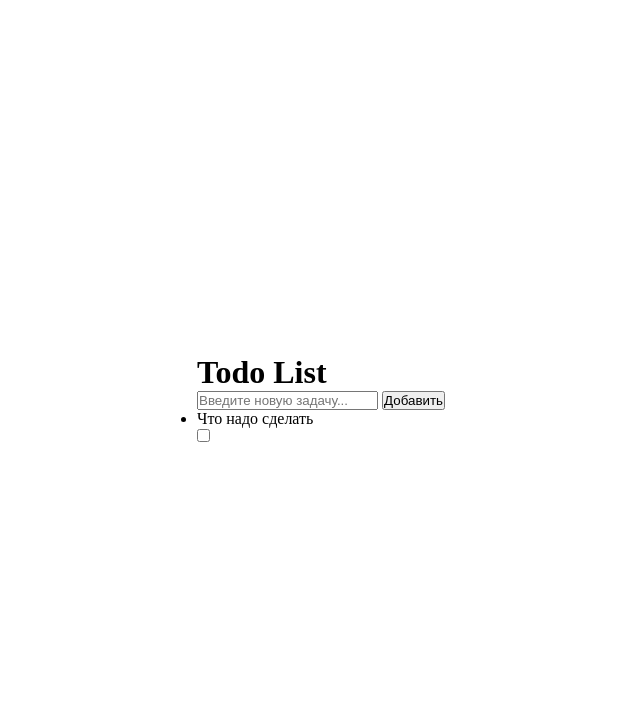
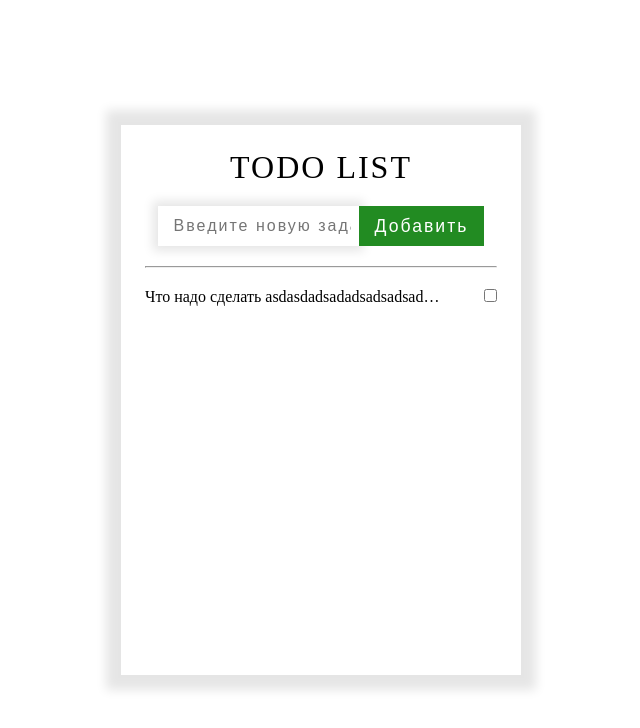
Before and after one commit to NeverLightBeNight/Todo-List-html-css-js-, a plain HTML site: page src/index.html in a window 1280 px wide. Shown: the whole page, without its empty margins (319-959 px from the left). Drawn offline with Linux system fonts and the light colour scheme.

Commit message:
Stilization is finished

```diff
--- a/src/index.html
+++ b/src/index.html
@@ -13,9 +13,10 @@
             <input type="text" placeholder="Введите новую задачу...">
             <button>Добавить</button>
         </div>
+        <hr class="line">
         <ul class="list__tasks">
             <li class="list__tasks--task">
-                <p>Что надо сделать</p>
+                <p>Что надо сделать asdasdadsadadsadsadsadasdasdasdasdasdasdadasdas
                 <div class="success">
                     <input type="checkbox">
                 </div>
--- a/src/style.css
+++ b/src/style.css
@@ -11,3 +11,109 @@ body {
     justify-content: center;
     align-items: center;
 }
+
+.todo {
+    min-width: 250px;
+    width: 400px;
+    min-height: 550px;
+    box-shadow:  0 0 10px 15px rgba(0, 0, 0, .1);
+    padding: 1.5rem;
+    display: flex;
+    flex-direction: column;
+    margin-inline: 1rem;
+}
+
+.todo h1 {
+    text-align: center;
+    letter-spacing: 2px;
+    text-transform: uppercase;
+    font-weight: 500;
+    font-size: 2em;
+    margin-bottom: 20px;
+}
+
+.todo__container--display {
+    width: 100%;
+    min-height: 40px;
+    display: flex;
+    justify-content: center;
+    align-items: center;
+}
+
+.line {
+    margin: 20px 0px;
+}
+
+.todo__container--display input {
+    border: none;
+    outline: none;
+    height: 40px;
+    box-shadow: 0 0 10px 5px rgba(0, 0, 0, .1);
+    padding-left: 1rem;
+    padding-right: .5rem;
+}
+
+.todo__container--display input::placeholder {
+    letter-spacing: 2px;
+    font-size: 1.2em;
+}
+
+.todo__container--display button {
+    border: none;
+    background: #228B22;
+    color: #fff;
+    letter-spacing: 2px;
+    height: 40px;
+    min-width: 50px;
+    cursor: pointer;
+    font-size: clamp(0.8rem, 2vw, 1.1rem);
+    padding-inline: 1rem;
+    transition: background .16s linear;
+}
+
+.todo__container--display button:hover {
+    background: rgba(34, 139, 34, .9);
+}
+
+.list__tasks {
+    width: 100%;
+    flex-grow: 1;
+    list-style: none;
+    overflow-x: hidden;
+    display: flex;
+    overflow-y: auto;
+    align-items: flex-start;
+}
+
+.list__tasks--task {
+    width: 100%;
+    display: flex;
+    justify-content: space-between;
+    align-items: center;
+    flex-wrap: wrap;
+}
+
+.list__tasks--task p {
+    flex-grow: 1;
+    min-width: 0;
+    max-width: 85%;
+    white-space: nowrap;
+    overflow: hidden;
+    text-overflow: ellipsis;
+}
+
+@media (max-width: 380px) {
+    .todo__container--display {
+        flex-direction: column;
+    }
+    .todo__container--display button {
+        width: 100%;
+        height: 30px;
+        font-size: 20px;
+        margin-top: 20px;
+    }
+    .todo__container--display input {
+        width: 100%;
+        height: 40px;
+    }
+}
```
